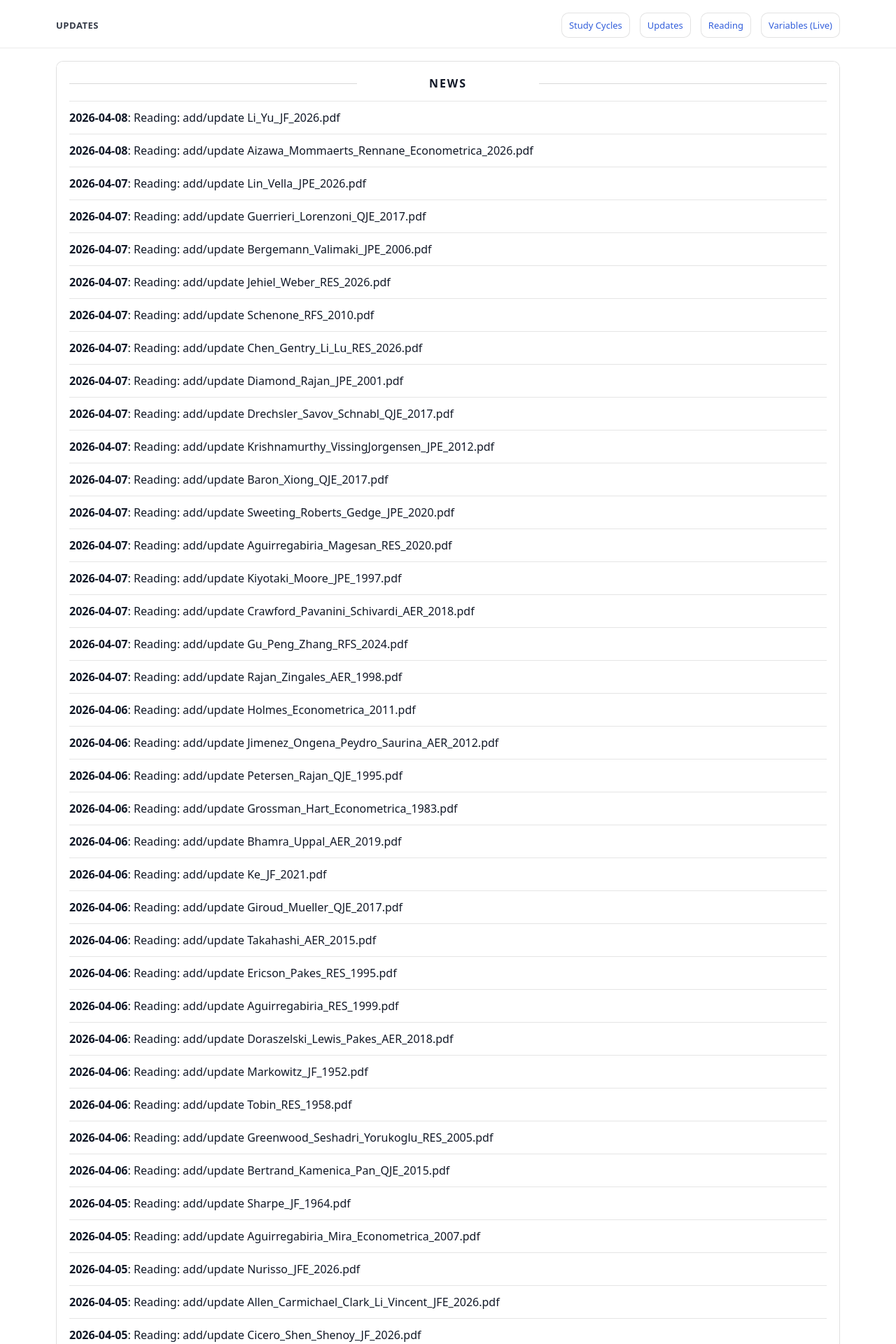
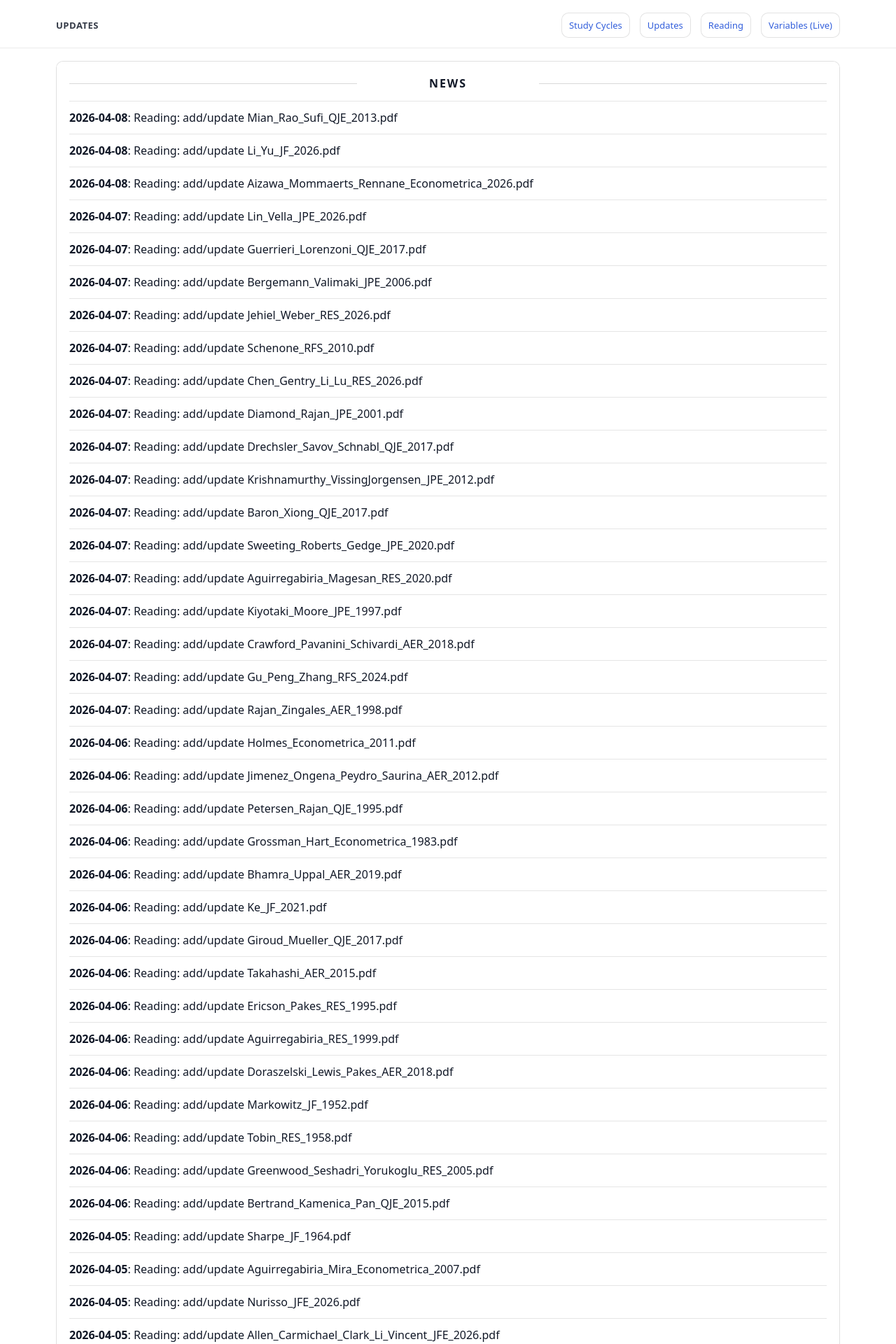
Before and after one commit to yaxinzn/study-archive, a Jekyll site: the page built from updates/index.md, in a window 1280 px wide. Shown: the top 1920 px of the page at 70% size. Built offline with Jekyll 4.4.1, drawn with Linux system fonts in a browser that asks for light colours; some of the changed text lies outside the part shown.

Commit message:
chore: update NEWS feed

```diff
--- a/_data/news.yml
+++ b/_data/news.yml
@@ -1,4 +1,7 @@
 # Auto-generated update history (sorted newest -> oldest). Do not edit manually.
+- ts: "1775593292"
+  date: "2026-04-08"
+  title: "Reading: add/update Mian_Rao_Sufi_QJE_2013.pdf"
 - ts: "1775592867"
   date: "2026-04-08"
   title: "Reading: add/update Li_Yu_JF_2026.pdf"
```
